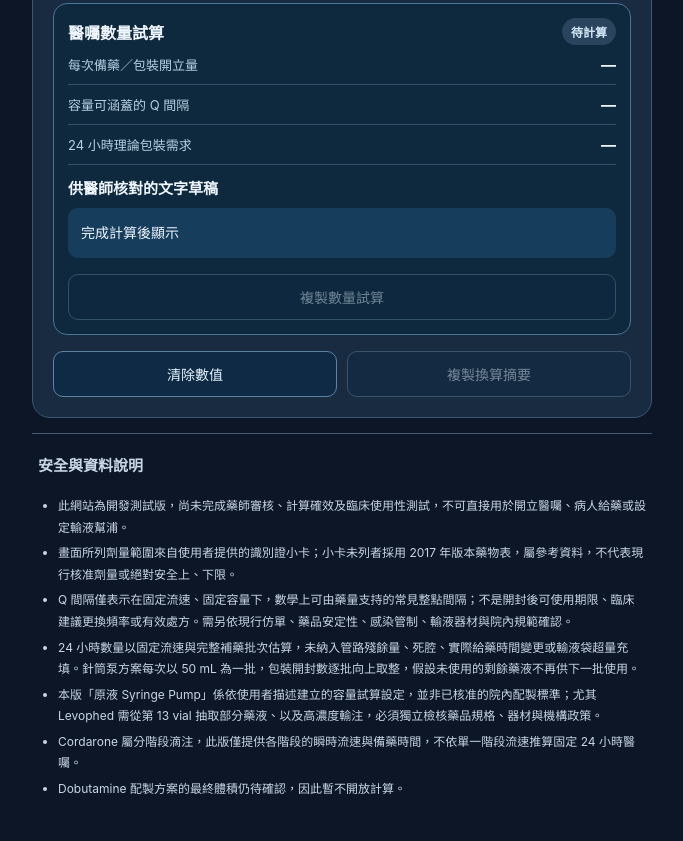
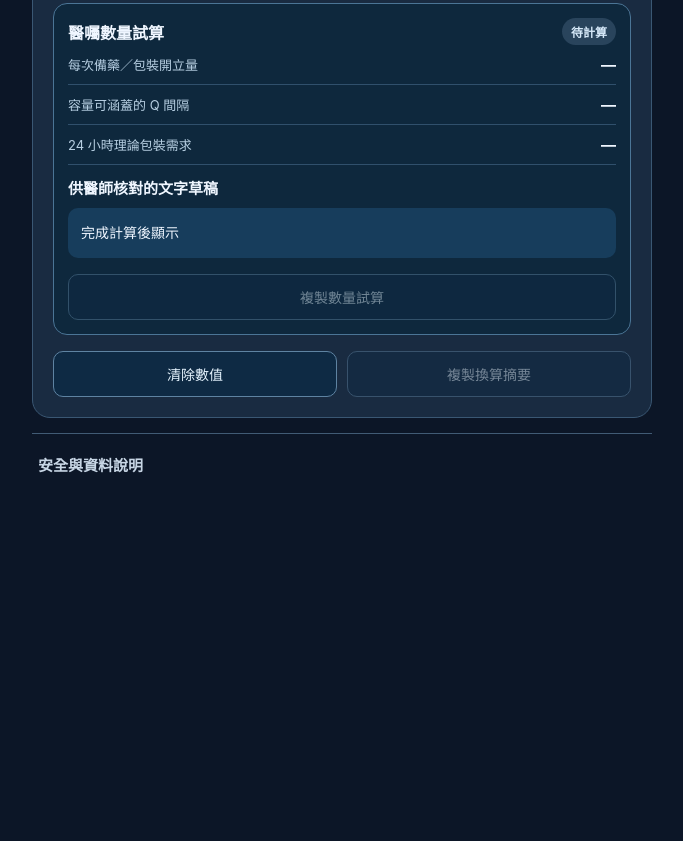
Before and after one commit to jerry53206/icu-calc, a plain HTML site: page index 2.html in a window 1280 px wide. Shown: the part 1535-2376 px from the top of the page, without its empty margins (298-981 px from the left). After the commit the page ends 2100 px from the top, so only its background shows below. Drawn offline with Linux system fonts and the light colour scheme.

Commit message:
Remove warnings and clarify dosage information

```diff
--- a/index 2.html
+++ b/index 2.html
@@ -53,12 +53,6 @@ header{padding:14px 2px 8px;display:flex;align-items:center;justify-content:spac
 <footer class="footer" id="footer">
 <h2>安全與資料說明</h2>
 <ul>
-<li>此網站為開發測試版，尚未完成藥師審核、計算確效及臨床使用性測試，不可直接用於開立醫囑、病人給藥或設定輸液幫浦。</li>
-<li>畫面所列劑量範圍來自使用者提供的識別證小卡；小卡未列者採用 2017 年版本藥物表，屬參考資料，不代表現行核准劑量或絕對安全上、下限。</li>
-<li>Q 間隔僅表示在固定流速、固定容量下，數學上可由藥量支持的常見整點間隔；不是開封後可使用期限、臨床建議更換頻率或有效處方。需另依現行仿單、藥品安定性、感染管制、輸液器材與院內規範確認。</li>
-<li>24 小時數量以固定流速與完整補藥批次估算，未納入管路殘餘量、死腔、實際給藥時間變更或輸液袋超量充填。針筒泵方案每次以 50 mL 為一批，包裝開封數逐批向上取整，假設未使用的剩餘藥液不再供下一批使用。</li><li>本版「原液 Syringe Pump」係依使用者描述建立的容量試算設定，並非已核准的院內配製標準；尤其 Levophed 需從第 13 vial 抽取部分藥液、以及高濃度輸注，必須獨立檢核藥品規格、器材與機構政策。</li>
-<li>Cordarone 屬分階段滴注，此版僅提供各階段的瞬時流速與備藥時間，不依單一階段流速推算固定 24 小時醫囑。</li>
-<li>Dobutamine 配製方案的最終體積仍待確認，因此暫不開放計算。</li>
 </ul><div class="runtime" id="runtime">若無法切換藥物或計算，請使用 Safari／Chrome 開啟已部署的 HTTPS 網站；手機的 HTML 檔案預覽可能無法執行程式。</div>
 </footer>
 </main>
@@ -130,7 +124,7 @@ function updateOrderPreview(){document.querySelectorAll('.option-card').forEach(
 每次備藥：${perDose}
 數學上可涵蓋補藥間隔：Q${q}H
 24 小時包裝需求試算：${fmt(dailyPacks)} ${type}（${repeats} 次）
-這是容量與包裝量試算，非可直接執行之醫囑；須另經藥師與醫師核對。`;
+這是容量與包裝量試算。`;
  $('rxtext').textContent=`${drug.brand} (${drug.generic})
 每次 ${perDose} · Q${q}H
 24 小時包裝需求 ${fmt(dailyPacks)} ${type}（${repeats} 次）`;
```
